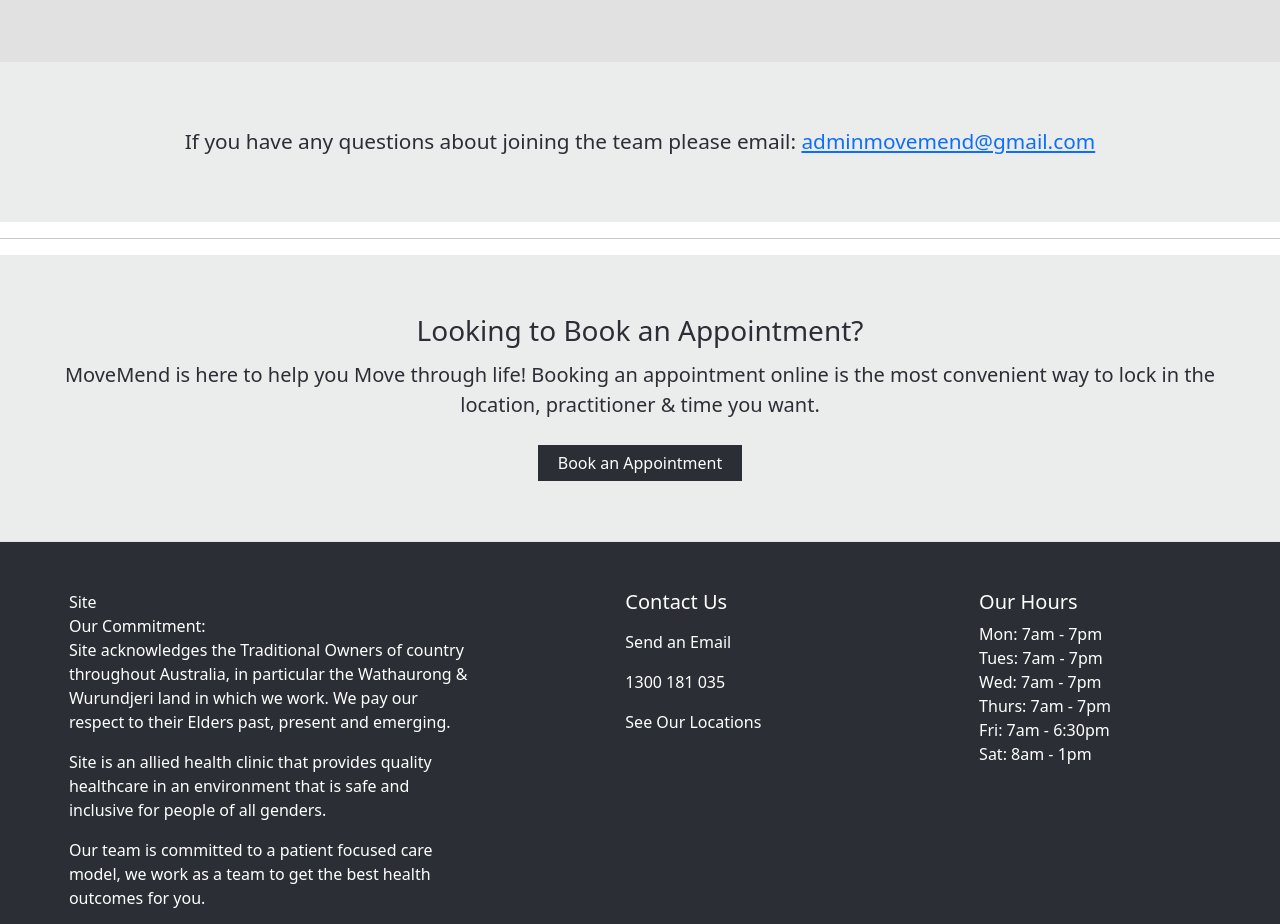
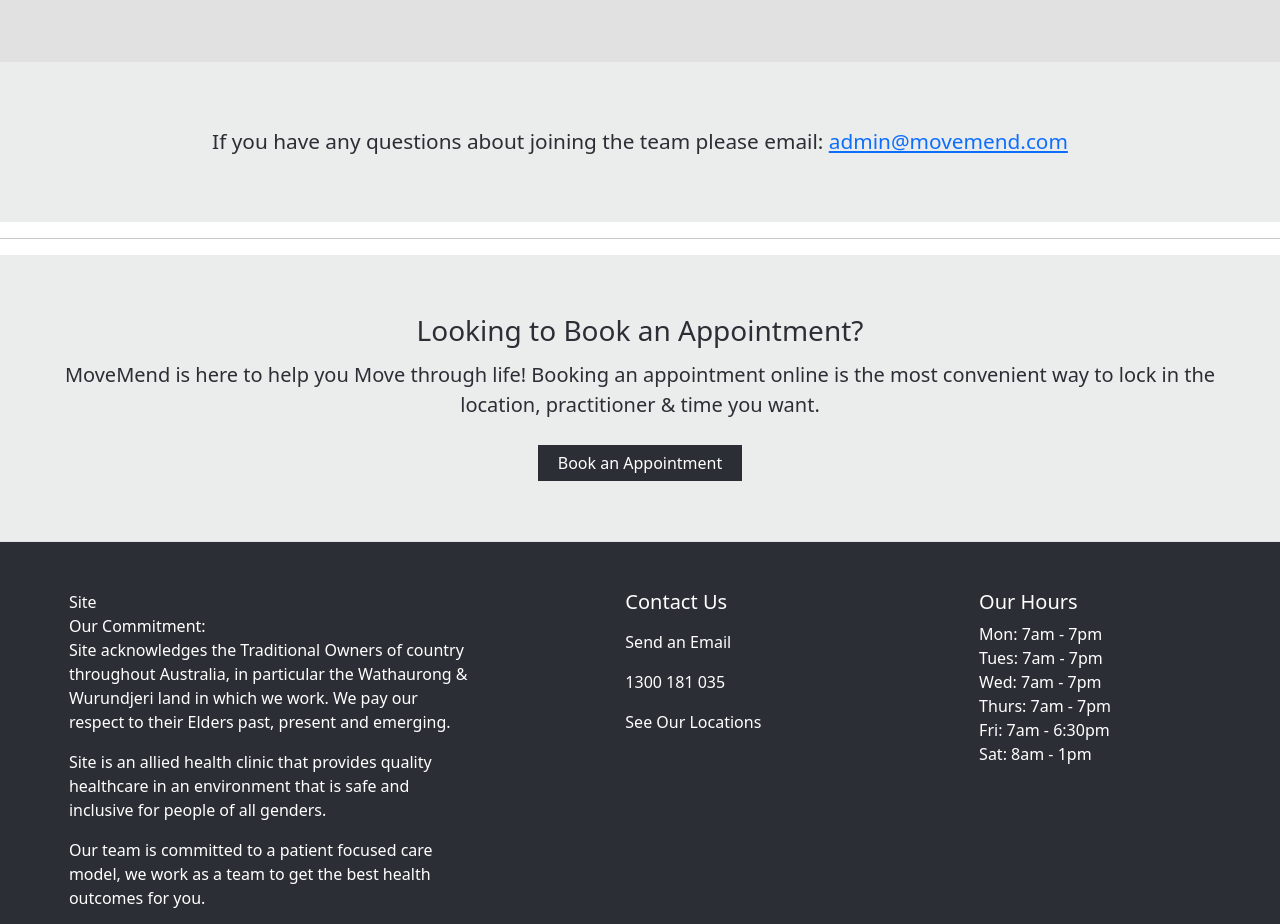
Before and after one commit to bhavik217/TheraMotion, a React (Vite) app in the folder FrontEnd/: page /join-team in a window 1280 px wide. Shown: the part 1540-2464 px from the top of the page. Built offline with nearby package versions, Linux system fonts and the light colour scheme.

Commit message:
Fixed the bug in JoinTeam and MeetTeam pages

```diff
--- a/FrontEnd/src/pages/JoinTeam.jsx
+++ b/FrontEnd/src/pages/JoinTeam.jsx
@@ -80,7 +80,10 @@ function JoinTeam() {
             </section>
 
             <section className="section5">
-                <span>If you have any questions about joining the team please email: <Link to="/meet-team">adminmovemend@gmail.com</Link></span>
+                <span>If you have any questions about joining the team please email: </span>
+                <span>
+                    <a href="mailto:admin@movemend.com">admin@movemend.com</a>
+                </span>
             </section>
             <hr />
 
--- a/FrontEnd/src/pages/MeetTeam.jsx
+++ b/FrontEnd/src/pages/MeetTeam.jsx
@@ -17,7 +17,7 @@ function MeetTeam(){
                 <div className="container">
                 <div className="heading1"><span>Our Team</span></div>
                     <div className="buttons">
-                        <Link to="/"><span className="w-btn-label">Home <i class="fa-solid fa-chevron-right"></i></span></Link>
+                        <Link to="/"><span className="w-btn-label">Home <i className="fa-solid fa-chevron-right"></i></span></Link>
                         <Link to="/meet-team"><span className="w-btn-label"> Our Team</span></Link>
                     </div>
                 </div>
```
